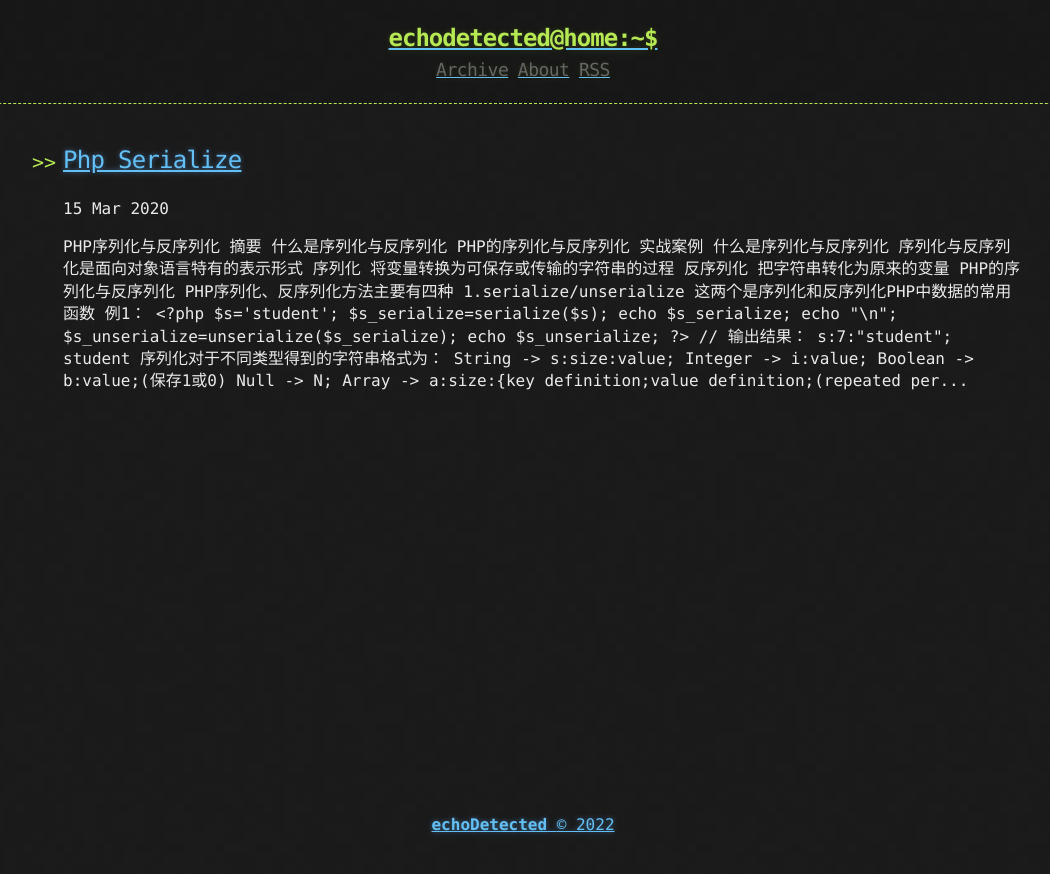
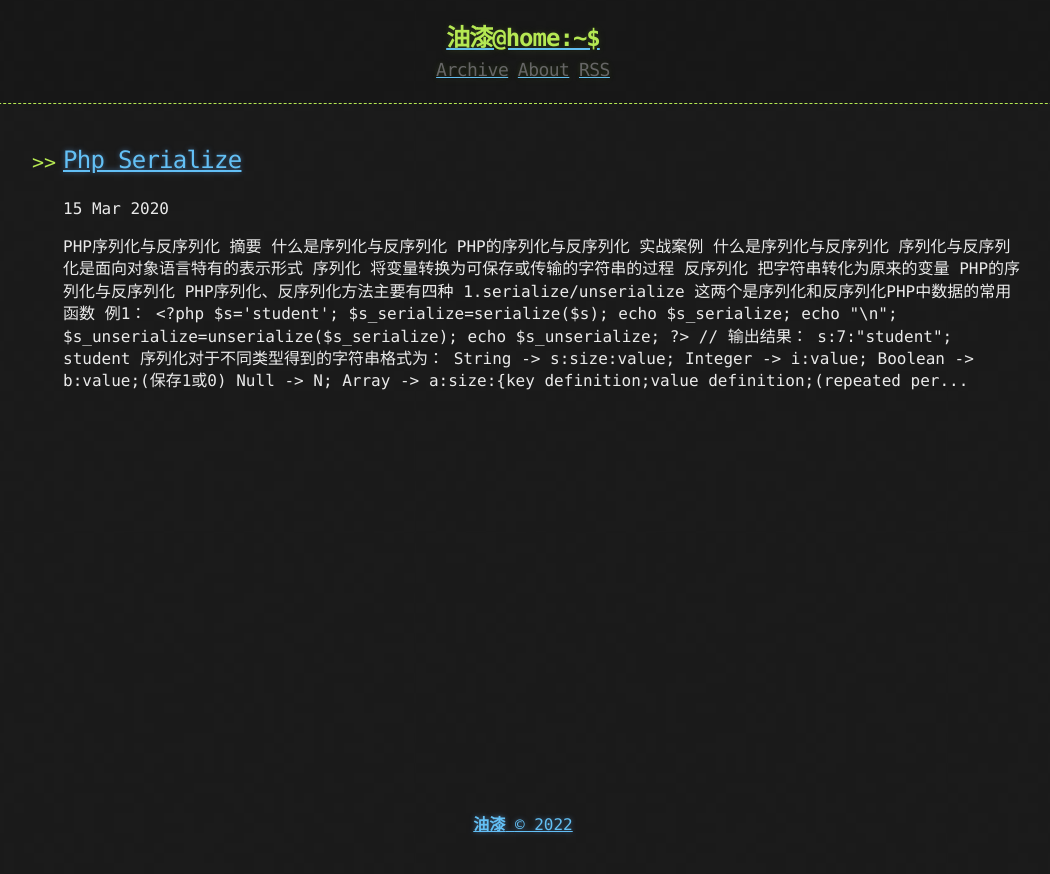
Before and after one commit to youki992/youki992.github.io, a Jekyll site: the page built from index.html, in a window 1280 px wide. Shown: the top 874 px of the page, without its empty margins (117-1167 px from the left). Built offline with Jekyll 4.4.1, drawn with Linux system fonts in a browser that asks for light colours; the list of posts is cut into pages by our own code.

Commit message:
Update _config.yml

```diff
--- a/_config.yml
+++ b/_config.yml
@@ -1,8 +1,8 @@
 title: Chobits-Blog
 description: "A Jekyll Blog Theme For Hackers"
 author:
-  name: "echoDetected"
-  email: "youki1374076342@163.com"
+  name: "油漆"
+  email: ""
   url: "https://www.cnblogs.com/echoDetected/"
 
 baseurl: /
@@ -28,5 +28,5 @@
   - jekyll-sitemap
 
 # Custom variables
-owner : "echoDetected"
-year : "2020"
+owner : "油漆"
+year : "2022"
```
